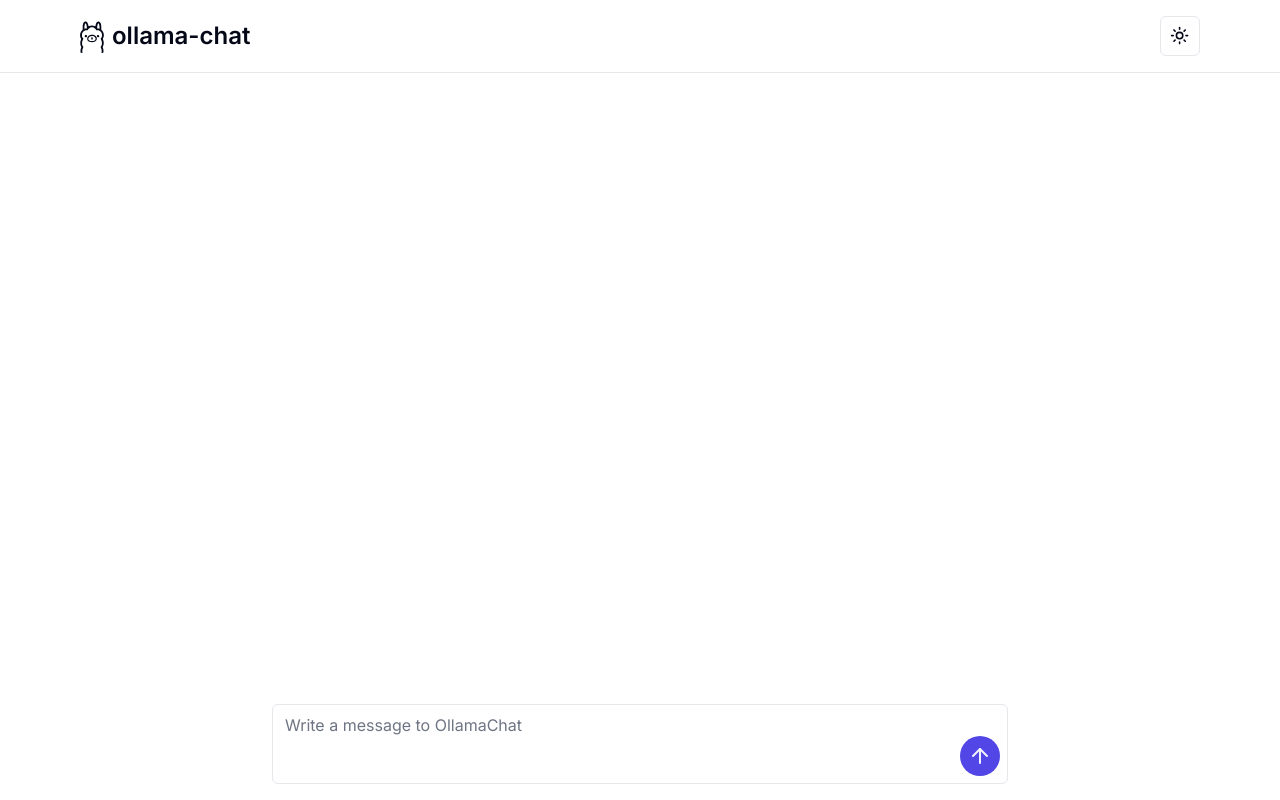
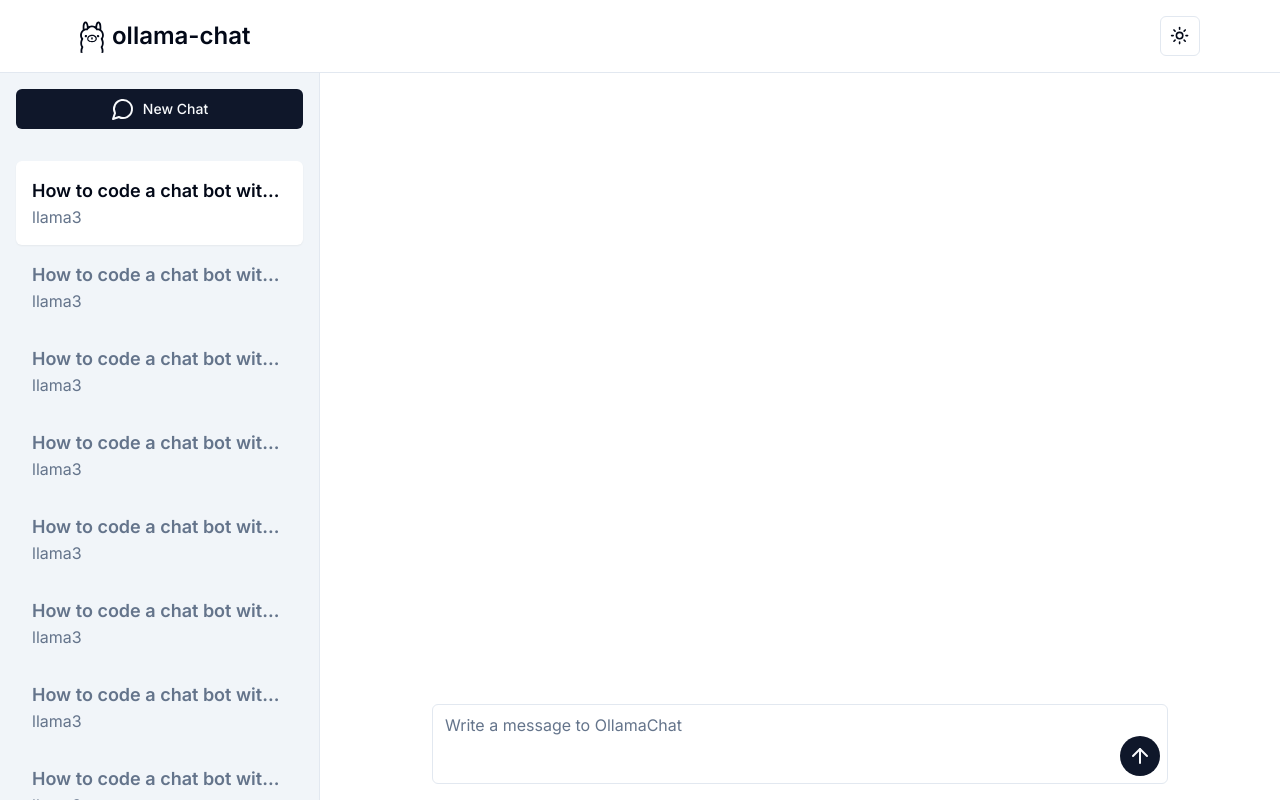
Before and after one commit to aldotestino/ollama-chat, a Next.js app: page / in a window 1280 px wide. Built offline with nearby package versions, Linux system fonts and the light colour scheme.

Commit message:
added sidebar

```diff
--- a/src/app/globals.css
+++ b/src/app/globals.css
@@ -4,48 +4,48 @@
 
 @layer base {
   :root {
-    --background: 0 0% 100% /* white */;
-    --foreground: 224 72% 5% /* gray-950 */;
-    --card: 0 0% 100% /* white */;
-    --card-foreground: 224 72% 5% /* gray-950 */;
-    --popover: 0 0% 100% /* white */;
-    --popover-foreground: 224 72% 5% /* gray-950 */;
-    --primary: 244 76% 59% /* indigo-600 */;
-    --primary-foreground: 226 100% 97% /* indigo-50 */;
-    --secondary: 220 15% 96% /* gray-100 */;
-    --secondary-foreground: 221 40% 11% /* gray-900 */;
-    --muted: 220 15% 96% /* gray-100 */;
-    --muted-foreground: 220 9% 47% /* gray-500 */;
-    --accent: 220 15% 96% /* gray-100 */;
-    --accent-foreground: 221 40% 11% /* gray-900 */;
-    --destructive: 0 85% 61% /* red-500 */;
-    --destructive-foreground: 210 20% 99% /* gray-50 */;
-    --border: 220 14% 91% /* gray-200 */;
-    --input: 220 14% 91% /* gray-200 */;
-    --ring: 244 76% 59% /* indigo-600 */;
+    --background: 0 0% 100%;
+    --foreground: 222.2 84% 4.9%;
+    --card: 0 0% 100%;
+    --card-foreground: 222.2 84% 4.9%;
+    --popover: 0 0% 100%;
+    --popover-foreground: 222.2 84% 4.9%;
+    --primary: 222.2 47.4% 11.2%;
+    --primary-foreground: 210 40% 98%;
+    --secondary: 210 40% 96.1%;
+    --secondary-foreground: 222.2 47.4% 11.2%;
+    --muted: 210 40% 96.1%;
+    --muted-foreground: 215.4 16.3% 46.9%;
+    --accent: 210 40% 96.1%;
+    --accent-foreground: 222.2 47.4% 11.2%;
+    --destructive: 0 84.2% 60.2%;
+    --destructive-foreground: 210 40% 98%;
+    --border: 214.3 31.8% 91.4%;
+    --input: 214.3 31.8% 91.4%;
+    --ring: 222.2 84% 4.9%;
     --radius: 0.5rem;
   }
 
   .dark {
-    --background: 224 72% 5% /* gray-950 */;
-    --foreground: 210 20% 99% /* gray-50 */;
-    --card: 224 72% 5% /* gray-950 */;
-    --card-foreground: 210 20% 99% /* gray-50 */;
-    --popover: 224 72% 5% /* gray-950 */;
-    --popover-foreground: 210 20% 99% /* gray-50 */;
-    --primary: 244 76% 59% /* indigo-600 */;
-    --primary-foreground: 226 100% 97% /* indigo-50 */;
-    --secondary: 215 28% 17% /* gray-800 */;
-    --secondary-foreground: 210 20% 99% /* gray-50 */;
-    --muted: 215 28% 17% /* gray-800 */;
-    --muted-foreground: 218 11% 65% /* gray-400 */;
-    --accent: 215 28% 17% /* gray-800 */;
-    --accent-foreground: 210 20% 99% /* gray-50 */;
-    --destructive: 0 63% 31% /* red-900 */;
-    --destructive-foreground: 210 20% 99% /* gray-50 */;
-    --border: 215 28% 17% /* gray-800 */;
-    --input: 215 28% 17% /* gray-800 */;
-    --ring: 244 76% 59% /* indigo-600 */;
+    --background: 222.2 84% 4.9%;
+    --foreground: 210 40% 98%;
+    --card: 222.2 84% 4.9%;
+    --card-foreground: 210 40% 98%;
+    --popover: 222.2 84% 4.9%;
+    --popover-foreground: 210 40% 98%;
+    --primary: 210 40% 98%;
+    --primary-foreground: 222.2 47.4% 11.2%;
+    --secondary: 217.2 32.6% 17.5%;
+    --secondary-foreground: 210 40% 98%;
+    --muted: 217.2 32.6% 17.5%;
+    --muted-foreground: 215 20.2% 65.1%;
+    --accent: 217.2 32.6% 17.5%;
+    --accent-foreground: 210 40% 98%;
+    --destructive: 0 62.8% 30.6%;
+    --destructive-foreground: 210 40% 98%;
+    --border: 217.2 32.6% 17.5%;
+    --input: 217.2 32.6% 17.5%;
+    --ring: 212.7 26.8% 83.9;
   }
 }
 
--- a/src/app/layout.tsx
+++ b/src/app/layout.tsx
@@ -4,6 +4,7 @@ import './globals.css';
 import { cn } from '@/lib/utils';
 import ThemeProvider from '@/components/theme-provider';
 import Header from '@/components/header';
+import Sidebar from '@/components/sidebar';
 
 const fontSans = FontSans({
   subsets: ['latin'],
@@ -38,7 +39,8 @@ export default function RootLayout({
           <div className='h-screen grid grid-rows-[auto,1fr]'>
             <Header />
 
-            <div className='overflow-y-hidden'>
+            <div className='overflow-y-hidden grid grid-cols-[auto,1fr]'>
+              <Sidebar />
               {children}
             </div>
 
--- a/src/components/chat.tsx
+++ b/src/components/chat.tsx
@@ -25,7 +25,7 @@ function Chat({
   }, [messages]);
 
   return (
-    <div className='h-full grid grid-rows-[1fr,auto]'>
+    <div className='h-full grid grid-rows-[1fr,auto] overflow-y-hidden'>
       <div ref={scrollRef} className='overflow-y-auto'>
         <div className='w-full max-w-screen-md px-4 pt-4 mx-auto flex flex-col gap-8'>
           {messages.map((message, index) => (
--- a/src/components/message-item.tsx
+++ b/src/components/message-item.tsx
@@ -1,4 +1,4 @@
-import { cn, formatDate } from '@/lib/utils';
+import { formatDate } from '@/lib/utils';
 import { Message } from 'ai';
 import React from 'react';
 import Markdown from 'react-markdown';
@@ -15,7 +15,7 @@ function MessageItem({
     return (
       <div className='self-end'>
         <div className="flex gap-1 flex-col w-fit max-w-md self-end items-end">
-          <div className="prose prose-slate dark:prose-invert prose-a:text-primary hover:prose-a:text-primary/80 p-2 rounded-xl w-fit bg-primary text-primary-foreground rounded-br-none">
+          <div className="prose prose-slate dark:prose-invert prose-a:text-primary hover:prose-a:text-primary/80 p-2 rounded-xl w-fit bg-muted rounded-br-none">
             <Markdown remarkPlugins={[remarkGfm]}>{message.content}</Markdown>
           </div>
           <small className="text-muted-foreground">{formatDate(message.createdAt!)}</small>
--- /dev/null
+++ b/src/components/sidebar.tsx
@@ -0,0 +1,33 @@
+import { cn } from '@/lib/utils';
+import React from 'react';
+import { Button } from './ui/button';
+
+import { MessageCircle } from 'lucide-react';
+
+function Sidebar() {
+
+  return (
+    <div className='w-80 border-r bg-muted overflow-y-hidden grid grid-rows-[auto,1fr]'>
+      <div className='p-4'>
+        <Button className='w-full space-x-2'>
+          <MessageCircle size={24} />
+          <span>New Chat</span>
+        </Button>
+      </div>
+      <div className='p-4 overflow-y-auto'>
+        {
+          Array.from({ length: 10 }).map((_, i) => (
+            <div key={i} className={cn('p-4 rounded-md', i === 0 && 'bg-background shadow-sm')}>
+              <p className={cn('text-lg font-semibold text-muted-foreground min-w-0 truncate', i === 0 && 'text-foreground')}>
+              How to code a chat bot with nextjs
+              </p>
+              <p className='text-muted-foreground min-w-0 truncate'>llama3</p>
+            </div>
+          ))
+        }
+      </div>
+    </div>
+  );
+}
+
+export default Sidebar;
```
